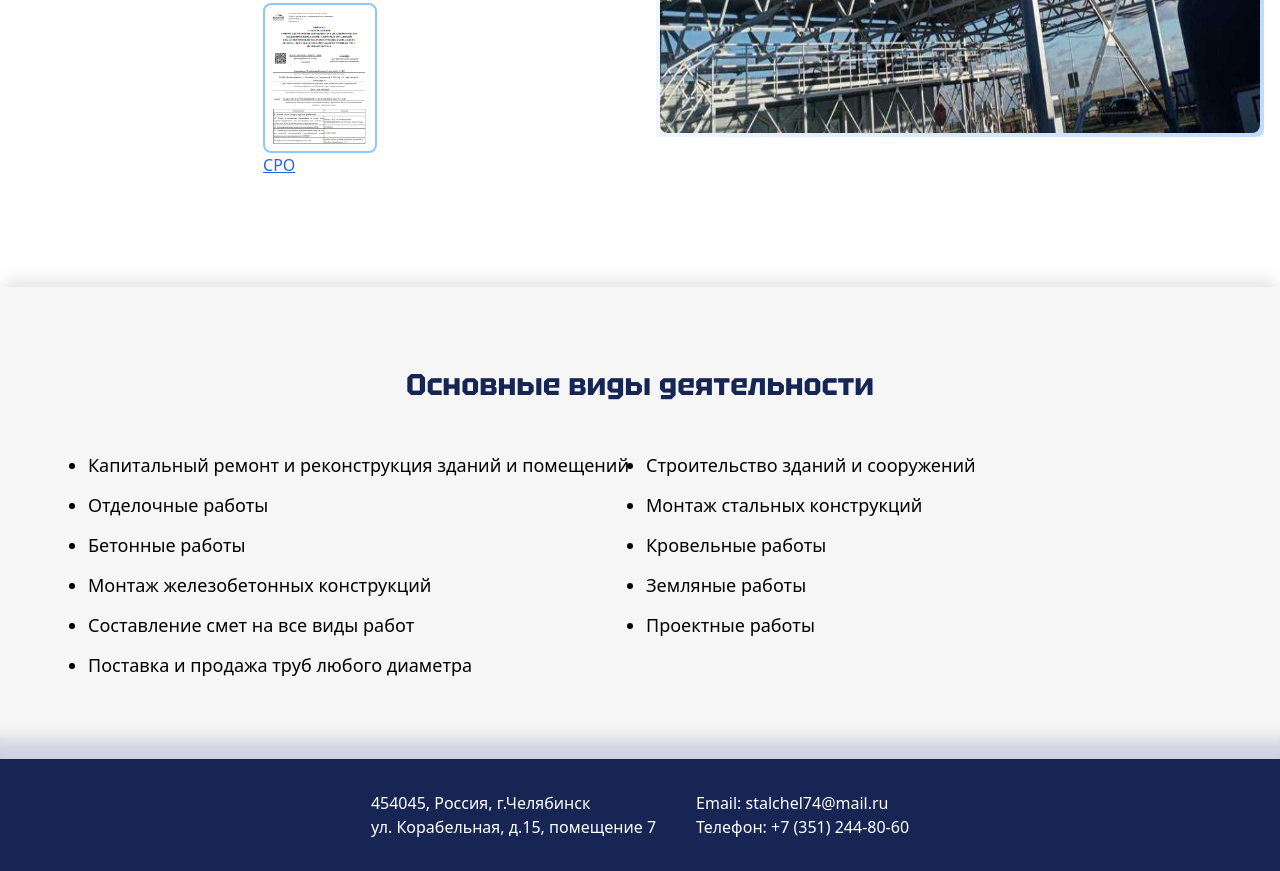
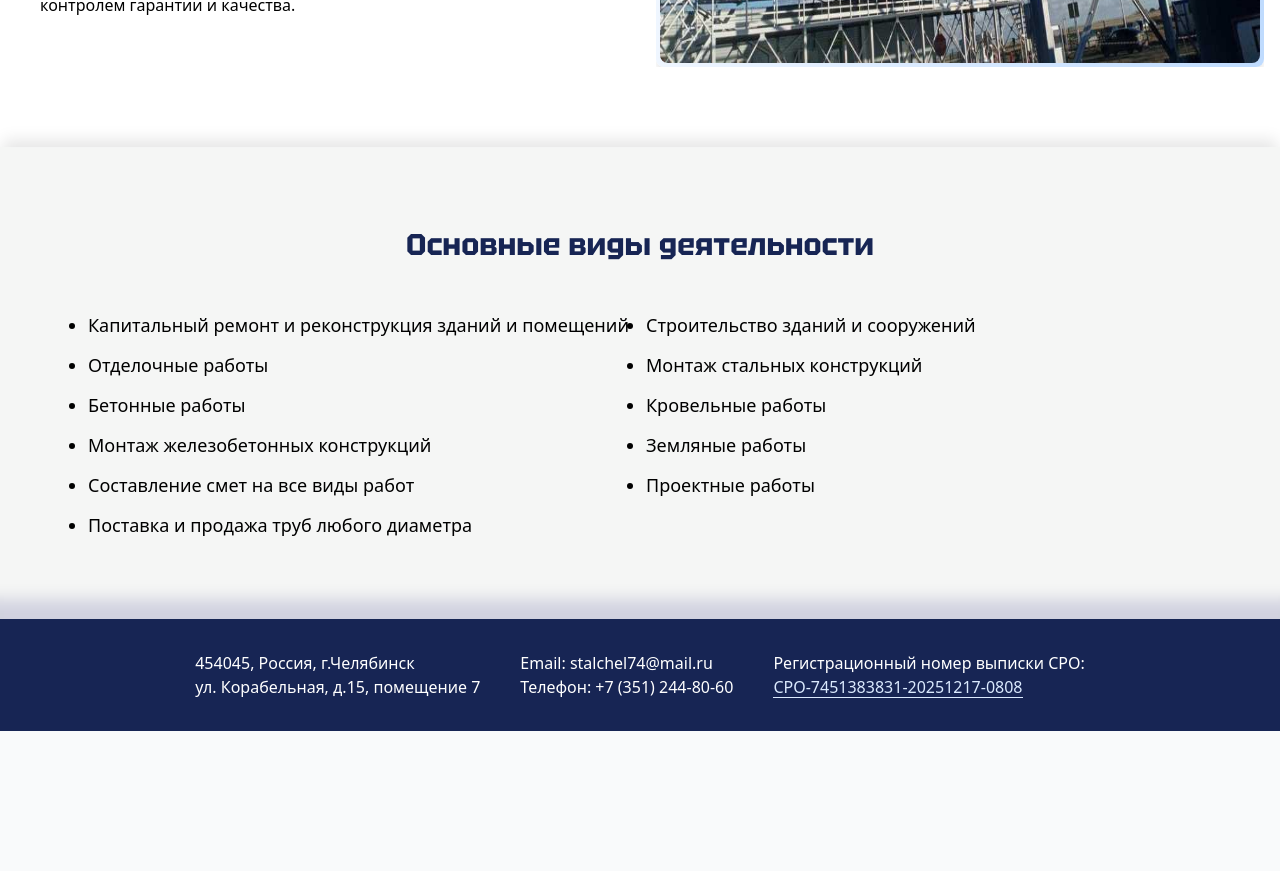
Before and after one commit to 3axhax/steel, a website: page index.html in a window 1280 px wide. Shown: the part 1085-1956 px from the top of the page. After the commit the page ends 1816 px from the top, so only its background shows below. Drawn offline with Linux system fonts and the light colour scheme.

Commit message:
UI // CPO to footer

```diff
--- a/index.html
+++ b/index.html
@@ -9,7 +9,7 @@
     <link rel="icon" href="/img/Icon_logo.png">
 </head>
 <body class="bg-gray-50">
-<nav class="bg-blue-50 shadow-lg">
+<nav class="bg-blue-50/95 shadow-lg sticky top-0 z-10">
     <div class="container mx-auto px-4 py-4 lg:py-1 sm:px-10">
         <div class="flex justify-between items-center">
             <a href="/" class="flex-inline text-blue-800 w-24 h-20 hover:text-blue-600 transition-colors duration-300"><svg fill="currentColor" xmlns="http://www.w3.org/2000/svg" x="0px" y="0px" viewBox="0 0 626.9 496.3"
@@ -138,12 +138,6 @@
                     <p>Специалисты нашей строительной компании - конструкторы, проектировщики, инженеры, строители, решают практически любые задачи: это и создание архитектурного проекта,  и расчет конструкций зданий и производство строительных, ремонтных и отделочных работ любой сложности.</p>
                     <p>Но главное – мы гарантируем соблюдение сроков и качества работ вне зависимости от сложности объектов и их размещения. Вы можете смело доверить нам выполнение самых важных и ответственных работ так же, как это сделали многие наши клиенты, которыми мы по праву можем гордиться.</p>
                     <p>Также являемся дилером крупных заводов изготовителей строительных материалов, мы готовы в кратчайшие сроки поставлять строительные материалы на наши объекты, с полным контролем гарантии и качества.</p>
-                    <p class="flex justify-center align-text-top">
-                        <a href="/doc/sro.pdf" target="_blank" class="group min-h-[180px]">
-                            <img class="max-h-[150px] rounded-lg border-blue-300 group-hover:border-blue-500 group-hover:rounded-md group-hover:max-h-[155px] transition-all duration-300 border-2 p-1 h-fit" src="/img/sro.png" alt="СРО"/>
-                            <span class="text-blue-600 underline">СРО</span>
-                        </a>
-                    </p>
                 </div>
             </div>
 
@@ -250,9 +244,9 @@
 <button id="btn-up" type="button" aria-label="Наверх"
         class="flex items-center justify-center group opacity-0 duration-500 pointer-events-none
         bg-blue-50 rounded-full border-2 border-blue-300 h-12 w-12 cursor-pointer fixed bottom-3 right-3 hover:border-blue-500 transition-all shadow-md shadow-gray-800/55">
-    <svg xmlns="http://www.w3.org/2000/svg" fill="none" viewBox="0 0 24 24" stroke-width="1.5" stroke="currentColor" class="size-6 group-hover:size-8 group-hover:border-blue-500 text-blue-400 transition-all duration-500">
-        <path stroke-linecap="round" stroke-linejoin="round" d="m4.5 18.75 7.5-7.5 7.5 7.5" />
-        <path stroke-linecap="round" stroke-linejoin="round" d="m4.5 12.75 7.5-7.5 7.5 7.5" />
+    <svg xmlns="http://www.w3.org/2000/svg" fill="currentColor" viewBox="0 0 24 24"
+         class="size-4 group-hover:-mt-1.5 group-hover:border-blue-500 group-hover:text-blue-500 text-blue-400 transition-all duration-500 rotate-90">
+        <path d="M21,1l3,3l-8,8l8,8l-3,3L10,12L21,1z M11,1l3,3l-8,8l8,8l-3,3L0,12L11,1z"/>
     </svg>
 </button>
 
@@ -261,6 +255,18 @@
         <div class="flex flex-col md:flex-row gap-10 justify-center text-center md:text-start">
             <p>454045, Россия, г.Челябинск<br>ул. Корабельная, д.15, помещение 7</p>
             <p>Email: <a href="mailto:stalchel74@mail.ru">stalchel74@mail.ru</a><br>Телефон: <a href="tel:+73512448060">+7 (351) 244-80-60</a></p>
+            <p class="text-white">Регистрационный номер выписки СРО: <br/>
+            <a href="/doc/sro.pdf" target="_blank" class="text-blue-100 bg-underline-hover" title="ВЫПИСКА
+ИЗ РЕЕСТРА ЧЛЕНОВ
+САМОРЕГУЛИРУЕМОЙ ОРГАНИЗАЦИИ В СОСТАВЕ ЕДИНОГО РЕЕСТРА
+СВЕДЕНИЙ О ЧЛЕНАХ САМОРЕГУЛИРУЕМЫХ ОРГАНИЗАЦИЙ
+В ОБЛАСТИ СТРОИТЕЛЬСТВА, РЕКОНСТРУКЦИИ, КАПИТАЛЬНОГО
+РЕМОНТА, СНОСА ОБЪЕКТОВ КАПИТАЛЬНОГО СТРОИТЕЛЬСТВА И
+ИХ ОБЯЗАТЕЛЬСТВАХ">
+                <!--<img class="max-h-[150px] rounded-lg border-blue-300 group-hover:border-blue-500 group-hover:rounded-md group-hover:max-h-[155px] transition-all duration-300 border-2 p-1 h-fit" src="/img/sro.png" alt="СРО"/>-->
+                СРО-7451383831-20251217-0808
+            </a>
+            </p>
         </div>
     </div>
 </footer>
--- a/src/input.css
+++ b/src/input.css
@@ -11,7 +11,7 @@ html {
     --color-blue-950: #172554;
     --color-gray-900: #111827;
     --underline-height: 1px;
-    --underline-spacing: 0.25em;
+    --underline-spacing: 0.75em;
 }
 
 @font-face {
@@ -33,6 +33,16 @@ html {
     [background-position:left_bottom_var(--underline-spacing)]
     [background-size:0_var(--underline-height)]
     hover:[background-size:100%_var(--underline-height)]
+    transition-[background-size] duration-300 ease-out
+    pb-[var(--underline-spacing)] -mb-1;
+}
+
+.bg-underline-hover {
+    @apply bg-gradient-to-r from-current to-current
+    bg-no-repeat
+    [background-position:left_bottom_var(--underline-spacing)]
+    [background-size:100%_var(--underline-height)]
+    hover:[background-size:0_var(--underline-height)]
     transition-[background-size] duration-300 ease-out
     pb-[var(--underline-spacing)] -mb-1;
 }
```
Also changed, not shown: dist/output.css.
